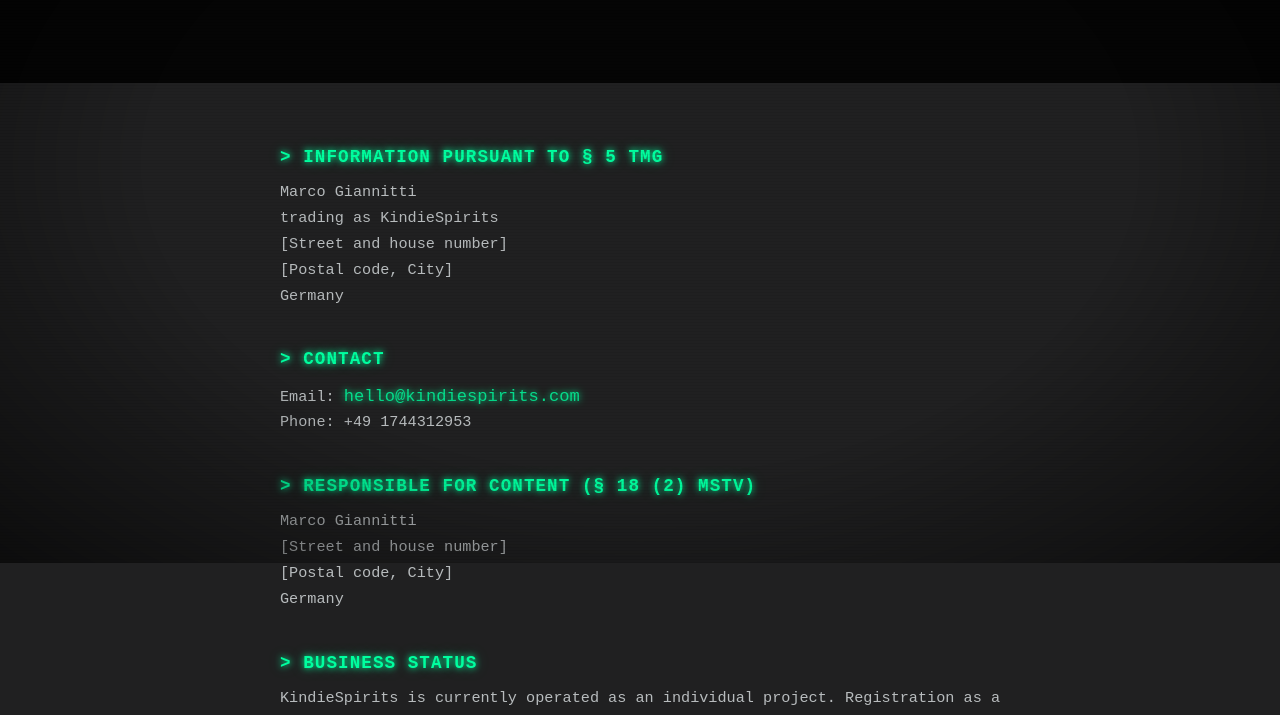
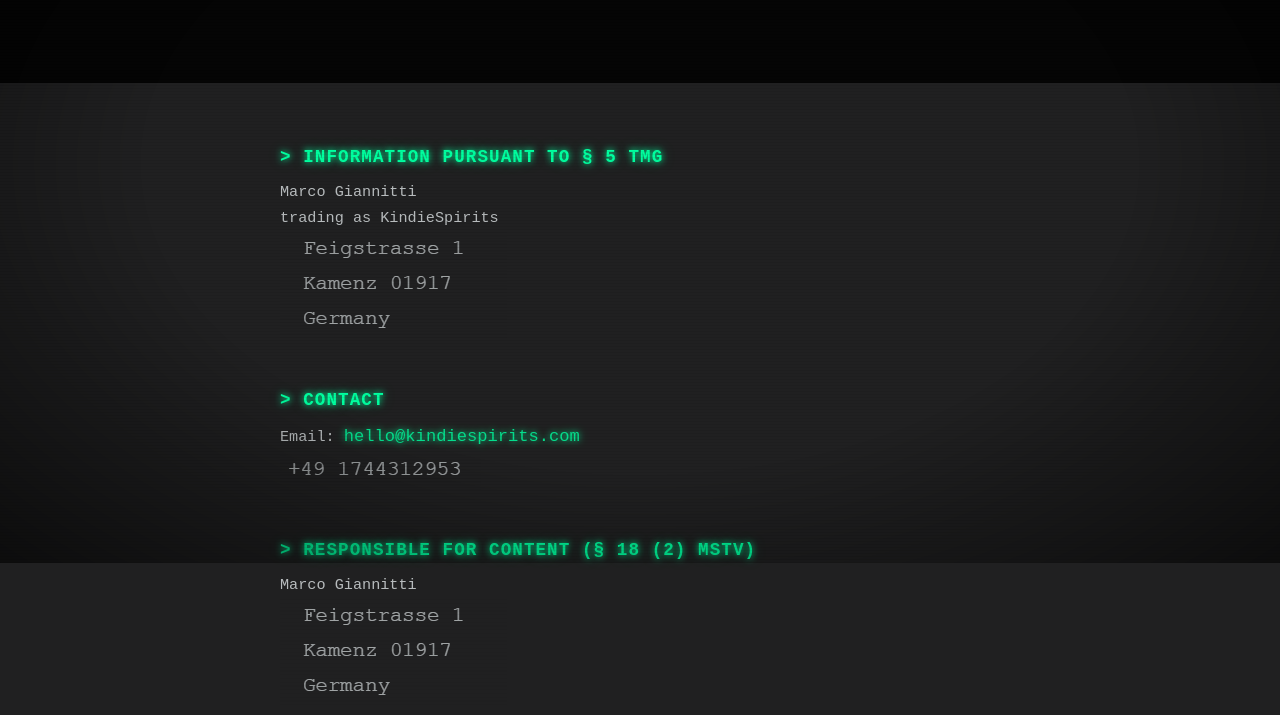
Before and after one commit to KindieSpirits/KS-website, a plain HTML site: page impressum.html in a window 1280 px wide. Shown: the part 237-952 px from the top of the page. Drawn offline with Linux system fonts and the light colour scheme; a web font is replaced by a local one.

Commit message:
fix legal

```diff
--- a/impressum.html
+++ b/impressum.html
@@ -7,7 +7,7 @@
 
     <link rel="canonical" href="https://www.kindiespirits.com/impressum">
     <meta name="description" content="Legal notice (Impressum) for KindieSpirits, developer of Veneer V∅lt.">
-    <meta name="robots" content="noindex, follow">
+    <meta name="robots" content="noindex, nofollow, noarchive" />
 
     <meta property="og:title" content="Impressum | KindieSpirits" />
     <meta property="og:description" content="Legal notice for KindieSpirits." />
@@ -86,9 +86,7 @@
                     <p>
                         Marco Giannitti<br>
                         trading as KindieSpirits<br>
-                        [Street and house number]<br>
-                        [Postal code, City]<br>
-                        Germany
+                        <img src="images/ad.png" style="max-width: 100%; height: auto;" />
                     </p>
                 </div>
 
@@ -96,7 +94,7 @@
                     <h2>&gt; Contact</h2>
                     <p>
                         Email: <a href="mailto:hello@kindiespirits.com">hello@kindiespirits.com</a><br>
-                        Phone: +49 1744312953
+                        <img src="images/ph.png" style="max-width: 100%; height: auto;" />
                     </p>
                 </div>
 
@@ -104,9 +102,7 @@
                     <h2>&gt; Responsible for content (§ 18 (2) MStV)</h2>
                     <p>
                         Marco Giannitti<br>
-                        [Street and house number]<br>
-                        [Postal code, City]<br>
-                        Germany
+                        <img src="images/ad.png" style="max-width: 100%; height: auto;" />
                     </p>
                 </div>
 
```
Also changed, not shown: images/ad.png (added), images/ph.png (added), robots.txt (added).
